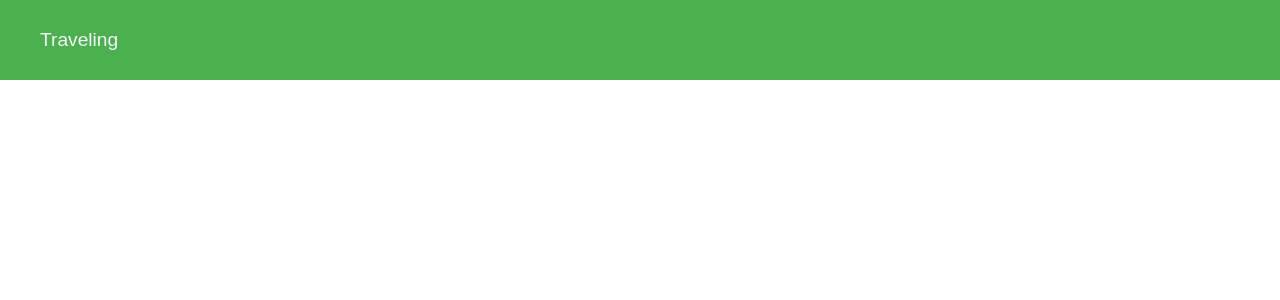
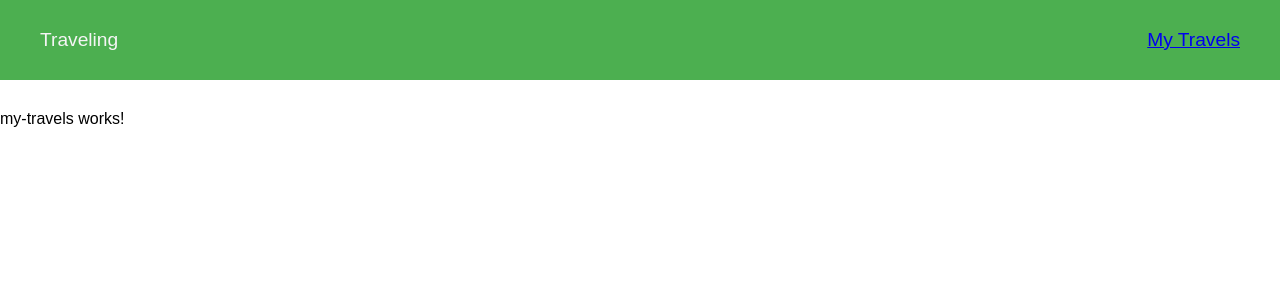
Before and after one commit to Hdror/Traveling-app, an Angular app: page /my-travels in a window 1280 px wide. Before the commit this address led to /. Shown: the top 300 px of the page. Built offline with nearby package versions, Linux system fonts and the light colour scheme.

Commit message:
creating my-travel and adding nav link

```diff
--- a/src/app/app-routing.module.ts
+++ b/src/app/app-routing.module.ts
@@ -1,7 +1,18 @@
 import { NgModule } from '@angular/core';
 import { RouterModule, Routes } from '@angular/router';
+import { MyTravelsComponent } from './pages/my-travels/my-travels.component';
 
-const routes: Routes = [];
+const routes: Routes = [
+  {
+    path: '',
+    redirectTo: 'my-travels',
+    pathMatch: 'full',
+  },
+  {
+    path: 'my-travels',
+    component: MyTravelsComponent
+  }
+];
 
 @NgModule({
   imports: [RouterModule.forRoot(routes)],
--- a/src/app/app.module.ts
+++ b/src/app/app.module.ts
@@ -4,11 +4,13 @@ import { BrowserModule } from '@angular/platform-browser';
 import { AppRoutingModule } from './app-routing.module';
 import { AppComponent } from './app-root/app.component';
 import { HeaderComponent } from './cmps/header/header.component';
+import { MyTravelsComponent } from './pages/my-travels/my-travels.component';
 
 @NgModule({
   declarations: [
     AppComponent,
-    HeaderComponent
+    HeaderComponent,
+    MyTravelsComponent
   ],
   imports: [
     BrowserModule,
--- a/src/app/cmps/header/header.component.html
+++ b/src/app/cmps/header/header.component.html
@@ -1,7 +1,10 @@
 <header class="header">
     <section class="header-container">
-        <a routerLink="" class="clean-link">
+        <a routerLink="/" class="clean-link">
             {{title}}
         </a>
+        <nav>
+            <a routerLink="my-travels">My Travels</a>
+        </nav>
     </section>
 </header>
--- a/src/app/cmps/header/header.component.scss
+++ b/src/app/cmps/header/header.component.scss
@@ -9,6 +9,9 @@ header {
 
     .header-container {
         padding: 40px;
+        display: flex;
+        justify-content: space-between;
+        width: 100%;
     }
 
     nav {
--- /dev/null
+++ b/src/app/pages/my-travels/my-travels.component.html
@@ -0,0 +1 @@
+<p>my-travels works!</p>
--- /dev/null
+++ b/src/app/pages/my-travels/my-travels.component.ts
@@ -0,0 +1,15 @@
+import { Component, OnInit } from '@angular/core';
+
+@Component({
+  selector: 'app-my-travels',
+  templateUrl: './my-travels.component.html',
+  styleUrls: ['./my-travels.component.scss']
+})
+export class MyTravelsComponent implements OnInit {
+
+  constructor() { }
+
+  ngOnInit(): void {
+  }
+
+}
```
Also changed, not shown: src/app/pages/my-travels/my-travels.component.scss (added), 1 other file (tests, documents, lock files or other folders).
